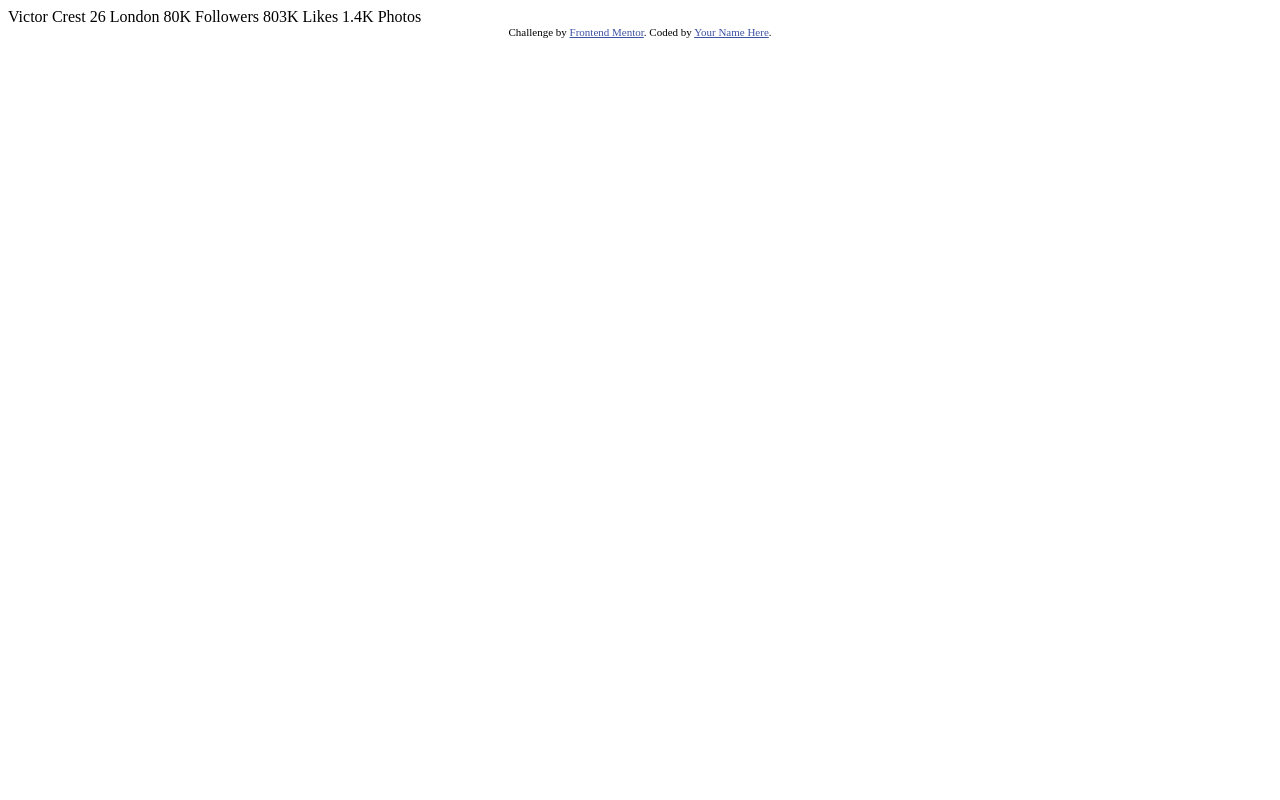
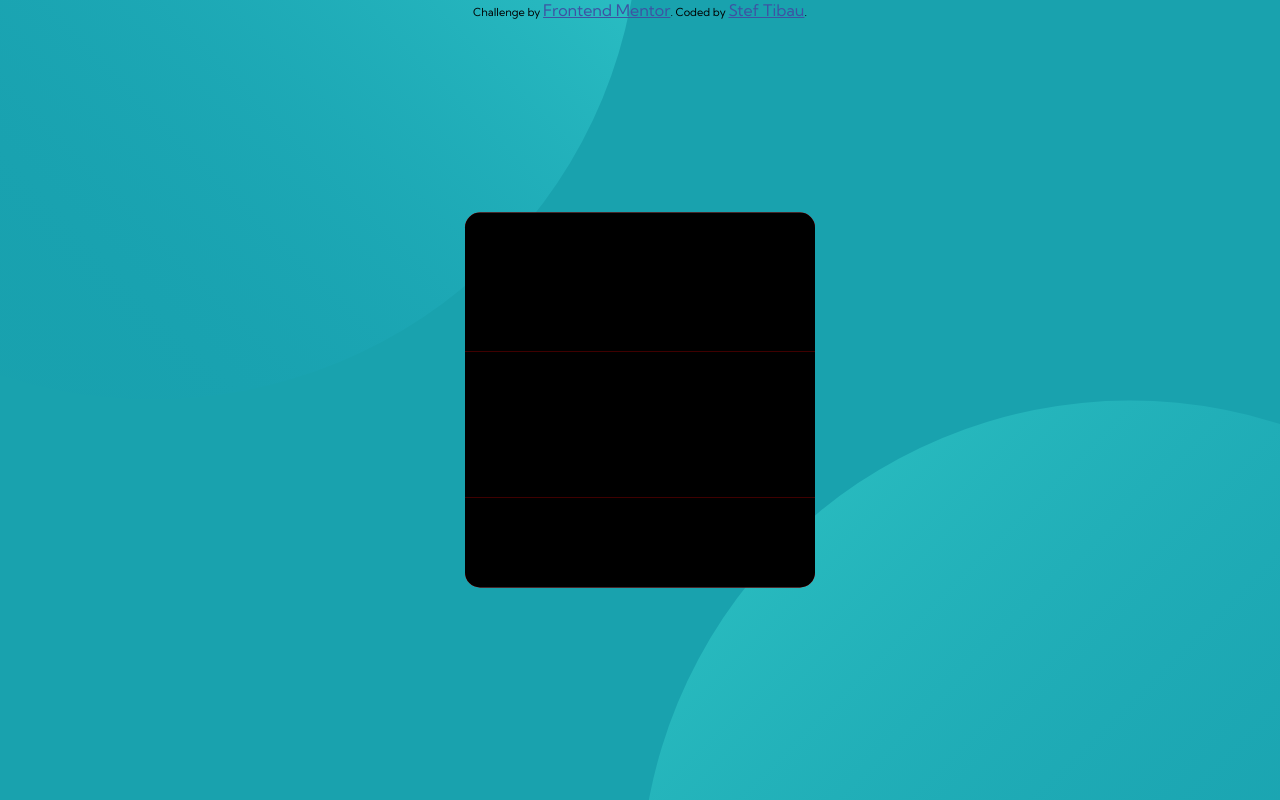
Before and after one commit to stibau/profile_card_component, a plain HTML site: page index.html in a window 1280 px wide. Drawn offline with Linux system fonts and the light colour scheme.

Commit message:
background done and part of the card
fdsqf

```diff
--- /dev/null
+++ b/css/styles.css
@@ -0,0 +1,73 @@
+/* Some global variables */
+:root{
+    /* primary */
+    --dark-cyan: hsl(185, 75%, 39%);
+    --very-dark-desaturated-blue: hsl(229, 23%, 23%);
+    --dark-grayish-blue: hsl(227, 10%, 46%);
+    /* Neutral */
+    --light-gray: hsl(0, 0%, 90%);
+    --dark-gray: hsl(0, 0%, 59%);
+    --white: hsl(0,0%,100%);
+}
+
+/* global styles */
+*{
+    margin: 0;
+    padding: 0;
+    font-size: 16px;
+    font-family: 'Kumbh Sans', sans-serif;
+}
+
+/* body styles: positioning the background images */
+
+body{
+    min-height: 100vh;
+    background-color: var(--dark-cyan);
+    background-image: url("../images/bg-pattern-top.svg"),url("../images/bg-pattern-bottom.svg");
+    background-repeat: no-repeat;
+    background-position: right 50vw bottom 50vh, left 50vw top 50vh;
+}
+
+.card{
+    background-color: red;
+    height: 375px;
+    width: 350px;
+    position: absolute;
+    top: 50%;
+    left: 50%;
+    /* How can I do this without hardcoding, if I use percentages instead of px I get thin spacing */
+    /* transform: translate(-187.5px,-175px); */
+    transform: translate(-50%,-50%);
+    border-radius: 15px;
+
+}
+
+.pic{
+    /* background-image: url("../images/bg-pattern-card.svg");     */
+    background-color:black;
+
+    height: 37%;
+    border-radius: 15px 15px 0 0;
+}
+
+.who{
+    background-color:black;
+    height: 39%;
+
+    /* border-bottom: 0.5px solid var(--light-gray); */
+}
+
+.stats{
+    background-color:black;
+    height: 24%;
+    border-radius: 0 0 15px 15px;
+}
+
+.attribution {
+    font-size: 11px;
+    text-align: center;
+}
+
+.attribution a {
+    color: hsl(228, 45%, 44%);
+}
--- a/index.html
+++ b/index.html
@@ -2,34 +2,36 @@
 <html lang="en">
 <head>
   <meta charset="UTF-8">
-  <meta name="viewport" content="width=device-width, initial-scale=1.0"> <!-- displays site properly based on user's device -->
-
+  <meta name="viewport" content="width=device-width, initial-scale=1.0">
+  <meta name="description" content="Profile Card Component | FrondendMentor Challenge">
   <link rel="icon" type="image/png" sizes="32x32" href="./images/favicon-32x32.png">
-
+  <link rel="preconnect" href="https://fonts.gstatic.com">
+  <link href="https://fonts.googleapis.com/css2?family=Kumbh+Sans:wght@400;700&display=swap" rel="stylesheet">
+  <link rel="stylesheet" href="css/styles.css" />
   <title>Frontend Mentor | Profile card component</title>
-
-  <!-- Feel free to remove these styles or customise in your own stylesheet 👍 -->
-  <style>
-    .attribution { font-size: 11px; text-align: center; }
-    .attribution a { color: hsl(228, 45%, 44%); }
-  </style>
 </head>
 <body>
+  <main class="card">
+    <div class="pic">
+    </div>
+    <div class="who">
       Victor Crest
       26
       London
-
+    </div>
+    <div class="stats">
       80K
       Followers
-
       803K
       Likes
-
       1.4K
       Photos
-  <div class="attribution">
+    </div>
+  </main>
+
+  <footer class="attribution">
     Challenge by <a href="https://www.frontendmentor.io?ref=challenge" target="_blank">Frontend Mentor</a>.
-    Coded by <a href="#">Your Name Here</a>.
+    Coded by <a href="#">Stef Tibau</a>.
   </div>
 </body>
 </html>
```
Also changed, not shown: 2 other files. Lines whose indentation alone changed are shown as unchanged.
